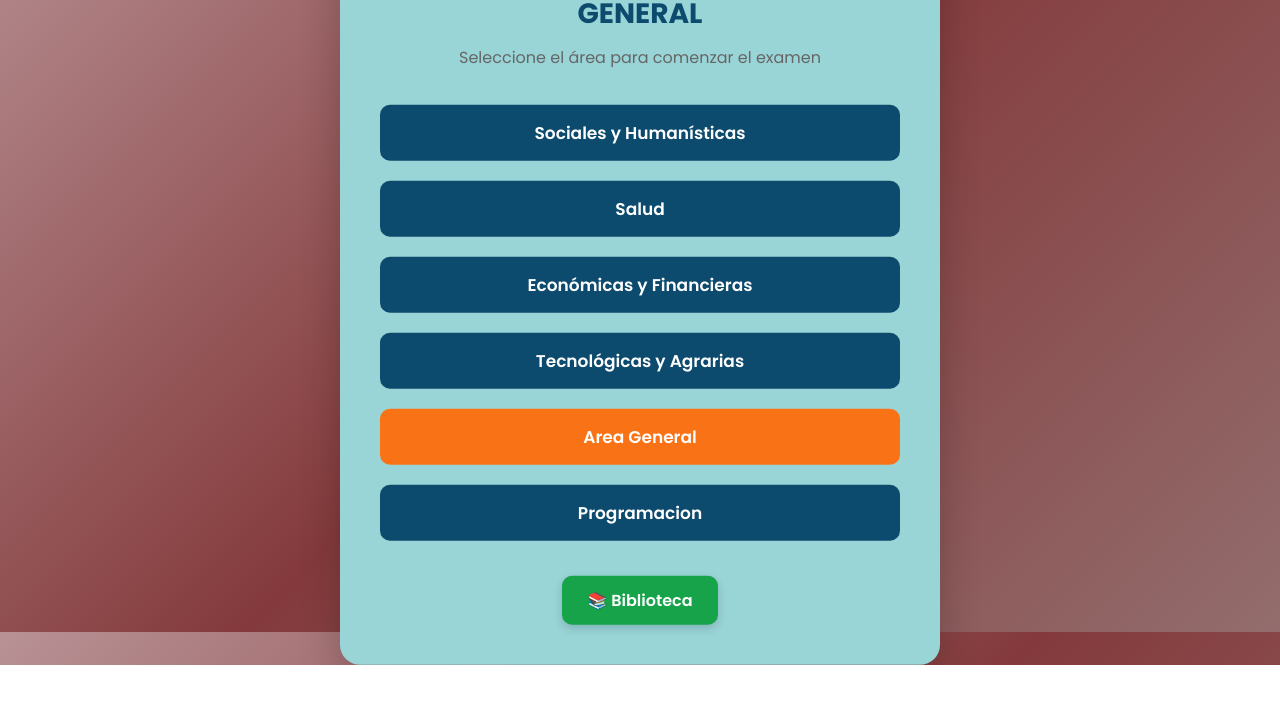
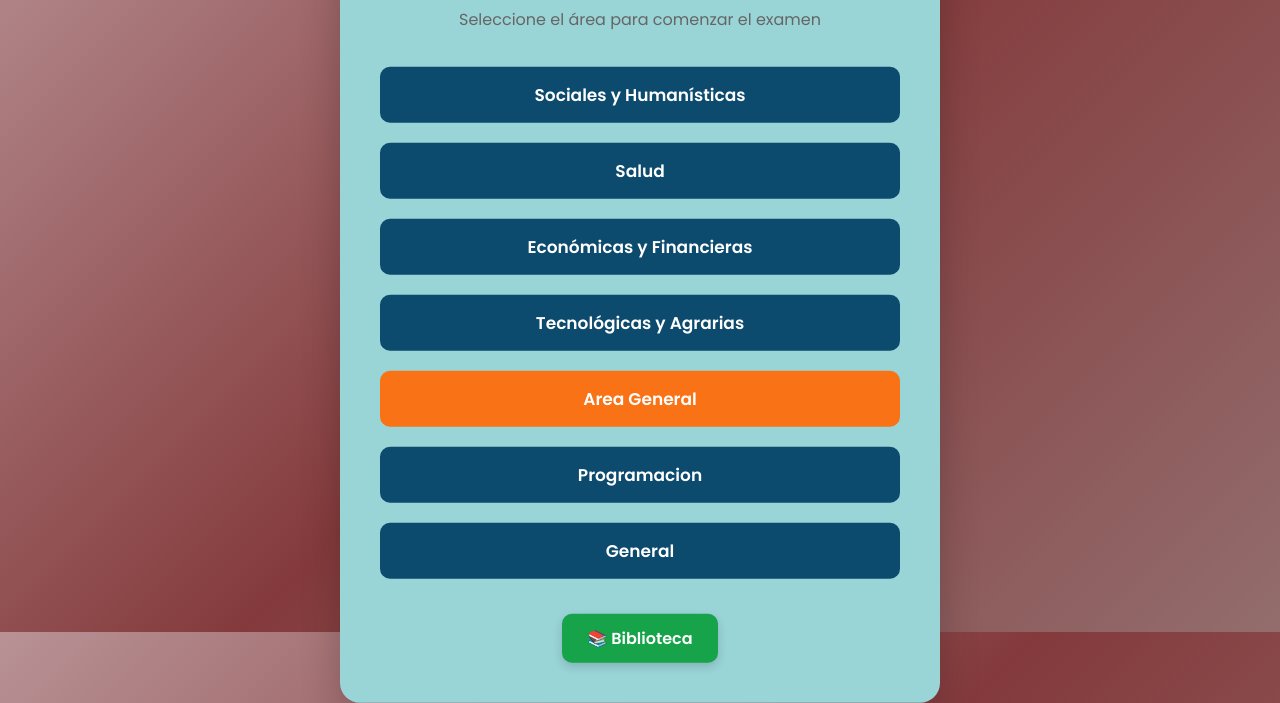
Before and after one commit to maritoavila4-ctrl/simulador_exam, a plain HTML site: page index.html in a window 1280 px wide. Shown: the part 168-871 px from the top of the page. Before the commit the page ends 833 px from the top, so only its background shows below. Drawn offline with Linux system fonts and the light colour scheme.

Commit message:
se realizo un nuevo boton en el index html

```diff
--- a/index.html
+++ b/index.html
@@ -53,6 +53,9 @@
 
         <button class="area-btn" data-area="programacion">
         Programacion
+    </button>
+    <button class="area-btn" data-area="General">
+        General
     </button>
     <div class="biblioteca-container">
     <a href="https://drive.google.com/drive/folders/1LQIwnB1yOwBWqRfy3HmucTHk4zpmohbk?usp=sharing" target="_blank" class="biblioteca-btn">
```
